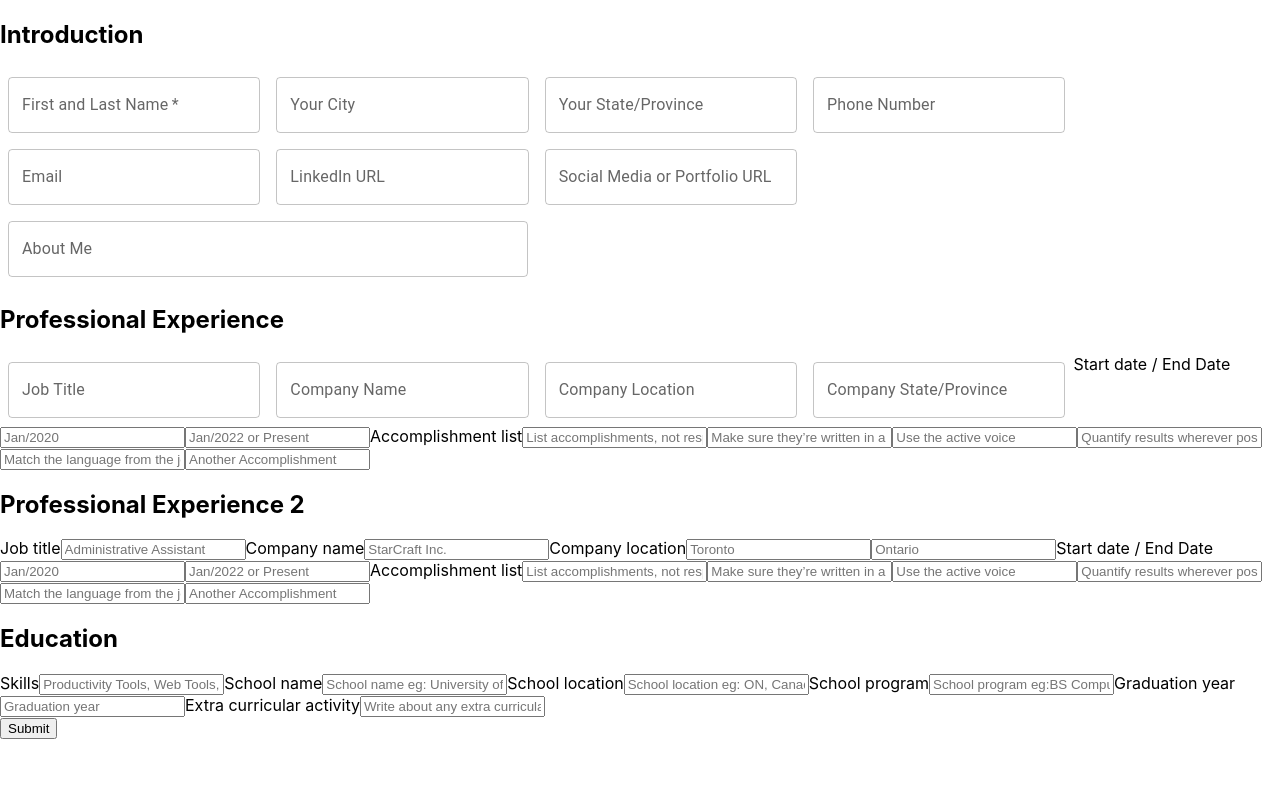
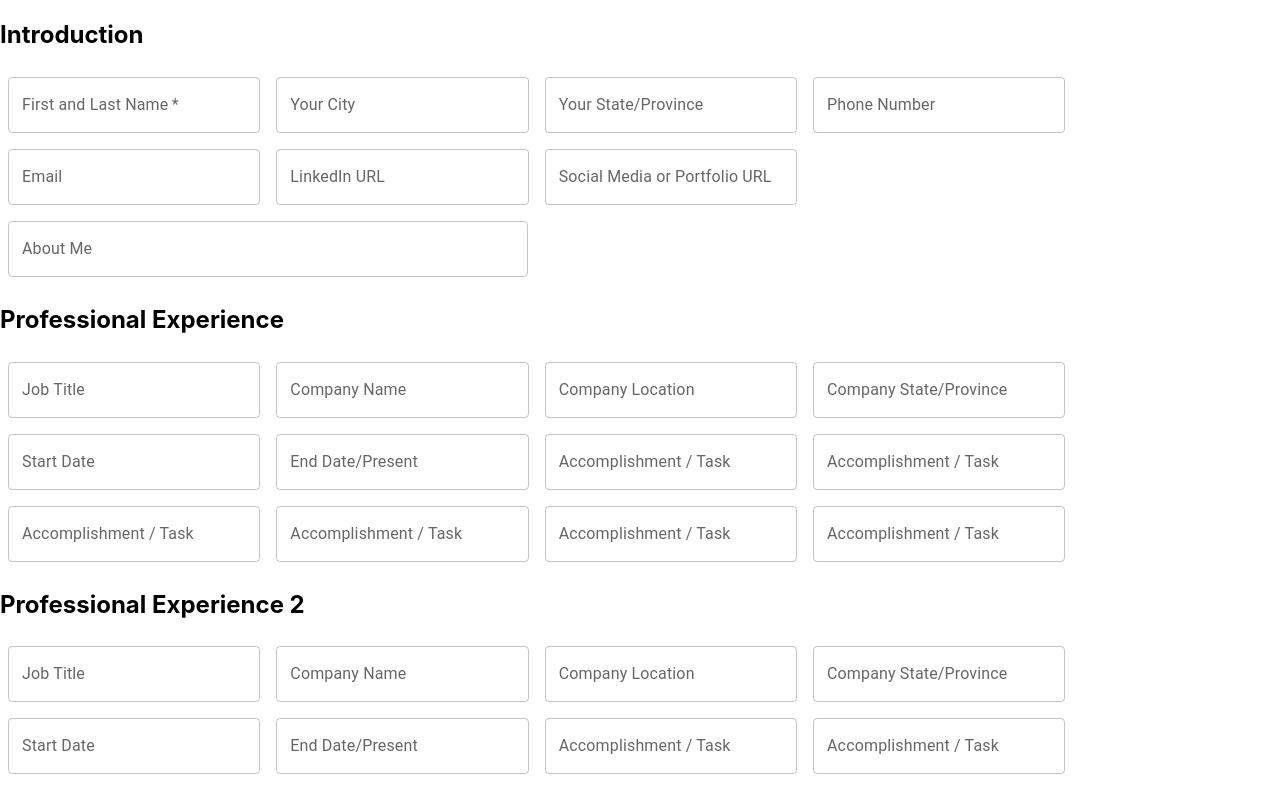
Before and after one commit to vcapella/resume2Pdf-generator, a React (Create React App) app in the folder client/: page / in a window 1280 px wide. Shown: the top 788 px of the page. Built offline with nearby package versions, Linux system fonts and the light colour scheme.

Commit message:
update form part3

```diff
--- a/client/package.json
+++ b/client/package.json
@@ -7,6 +7,7 @@
     "@emotion/react": "^11.10.0",
     "@emotion/styled": "^11.10.0",
     "@mui/material": "^5.10.1",
+    "@mui/x-date-pickers": "^5.0.14",
     "@testing-library/jest-dom": "^5.16.4",
     "@testing-library/react": "^13.3.0",
     "@testing-library/user-event": "^13.5.0",
--- a/client/src/ProfessionalExp1.jsx
+++ b/client/src/ProfessionalExp1.jsx
@@ -1,12 +1,6 @@
 import TextField from "@mui/material/TextField";
-// import * as React from 'react';
-// // import dayjs from 'dayjs';
-// import { AdapterDayjs } from '@mui/x-date-pickers/AdapterDayjs';
-// import { LocalizationProvider } from '@mui/x-date-pickers/LocalizationProvider';
-// import { DateTimePicker } from '@mui/x-date-pickers/DateTimePicker';
 
 export default function ProfessionalExp1 ({handleChange , titlePosition1, companyName1, cityCompany1, stateCompany1, startDate1, endDate1, listAccomp1A, listAccomp1B, listAccomp1C, listAccomp1D, listAccomp1E, listAccomp1F}) {
-
     return (
         <div>
 
@@ -50,78 +44,86 @@ export default function ProfessionalExp1 ({handleChange , titlePosition1, compan
             value={stateCompany1}
             />
 
-            <label>
-                Start date / End Date
-                <input
-                type="text"
-                placeholder="Jan/2020"
+            <TextField
+            id="startDate1"
+            label="Start Date"
+            placeholder="Jan/2022"
             name="startDate1"
+            inputProps={{ maxLength: 8 }}
             onChange={handleChange}
             value={startDate1}
             />
-                <input
-                type="text"
-                placeholder="Jan/2022 or Present"
+
+            <TextField
+            id="endDate1"
+            label="End Date/Present"
+            placeholder="Present"
             name="endDate1"
+            inputProps={{ maxLength: 8 }}
             onChange={handleChange}
             value={endDate1}
             />
-            </label>
 
-            {/* <LocalizationProvider dateAdapter={AdapterDayjs}>
-      <DateTimePicker
-        renderInput={(props) => <TextField {...props} />}
-        label="DateTimePicker"
-        value={startDate1}
-        onChange={handleChange}
-      />
-    </LocalizationProvider> */}
-
-            <label>
-                Accomplishment list
-                <input
-                type="text"
+            <TextField
+            id="listAccomp1A"
+            label="Accomplishment / Task"
             placeholder="List accomplishments, not responsibilities"
             name="listAccomp1A"
+            inputProps={{ maxLength: 120 }}
             onChange={handleChange}
             value={listAccomp1A}
             />
-                <input
-                type="text"
+
+            <TextField
+            id="listAccomp1B"
+            label="Accomplishment / Task"
             placeholder="Make sure they’re written in a consistent form"
             name="listAccomp1B"
+            inputProps={{ maxLength: 120 }}
             onChange={handleChange}
             value={listAccomp1B}
             />
-                <input
-                type="text"
+
+            <TextField
+            id="listAccomp1C"
+            label="Accomplishment / Task"
             placeholder="Use the active voice"
             name="listAccomp1C"
+            inputProps={{ maxLength: 120 }}
             onChange={handleChange}
             value={listAccomp1C}
             />
-                <input
-                type="text"
+
+            <TextField
+            id="listAccomp1D"
+            label="Accomplishment / Task"
             placeholder="Quantify results wherever possible"
             name="listAccomp1D"
+            inputProps={{ maxLength: 120 }}
             onChange={handleChange}
             value={listAccomp1D}
             />
-                <input
-                type="text"
+
+            <TextField
+            id="listAccomp1E"
+            label="Accomplishment / Task"
             placeholder="Match the language from the job description"
             name="listAccomp1E"
+            inputProps={{ maxLength: 120 }}
             onChange={handleChange}
             value={listAccomp1E}
             />
-                <input
-                type="text"
+
+            <TextField
+            id="listAccomp1F"
+            label="Accomplishment / Task"
             placeholder="Another Accomplishment"
             name="listAccomp1F"
+            inputProps={{ maxLength: 120 }}
             onChange={handleChange}
             value={listAccomp1F}
             />
-            </label>
+
         </div>
     )
 }
--- a/client/src/ProfessionalExp2.jsx
+++ b/client/src/ProfessionalExp2.jsx
@@ -1,112 +1,128 @@
-
-
+import TextField from "@mui/material/TextField";
 
 export default function ProfessionalExp2 ({handleChange, titlePosition2, companyName2, cityCompany2, stateCompany2, startDate2, endDate2, listAccomp2A, listAccomp2B, listAccomp2C, listAccomp2D, listAccomp2E, listAccomp2F}) {
     return (
         <div>
-            <label>
-                Job title
-                <input
-                type="text"
-                placeholder="Administrative Assistant"
+
+            <TextField
+            id="titlePosition2"
+            label="Job Title"
+            placeholder="Ninja Developer"
             name="titlePosition2"
+            inputProps={{ maxLength: 50 }}
             onChange={handleChange}
             value={titlePosition2}
             />
-            </label>
 
-            <label>
-                Company name
-                <input
-                type="text"
-                placeholder="StarCraft Inc."
+            <TextField
+            id="companyName2"
+            label="Company Name"
+            placeholder="Dev Warriors"
             name="companyName2"
+            inputProps={{ maxLength: 50 }}
             onChange={handleChange}
             value={companyName2}
             />
-            </label>
 
-            <label>
-                Company location
-                <input
-                type="text"
+            <TextField
+            id="cityCompany2"
+            label="Company Location"
             placeholder="Toronto"
             name="cityCompany2"
+            inputProps={{ maxLength: 25 }}
             onChange={handleChange}
             value={cityCompany2}
             />
-                <input
-                type="text"
-                placeholder="Ontario"
+
+            <TextField
+            id="stateCompany2"
+            label="Company State/Province"
+            placeholder="ON"
             name="stateCompany2"
+            inputProps={{ maxLength: 2 }}
             onChange={handleChange}
             value={stateCompany2}
             />
-            </label>
 
-            <label>
-                Start date / End Date
-                <input
-                type="text"
-                placeholder="Jan/2020"
+            <TextField
+            id="startDate2"
+            label="Start Date"
+            placeholder="Jan/2021"
             name="startDate2"
+            inputProps={{ maxLength: 8 }}
             onChange={handleChange}
             value={startDate2}
             />
-                <input
-                type="text"
-                placeholder="Jan/2022 or Present"
+
+            <TextField
+            id="endDate2"
+            label="End Date/Present"
+            placeholder="Dec/2021"
             name="endDate2"
+            inputProps={{ maxLength: 8 }}
             onChange={handleChange}
             value={endDate2}
             />
-            </label>
 
-            <label>
-                Accomplishment list
-                <input
-                type="text"
+            <TextField
+            id="listAccomp2A"
+            label="Accomplishment / Task"
             placeholder="List accomplishments, not responsibilities"
             name="listAccomp2A"
+            inputProps={{ maxLength: 120 }}
             onChange={handleChange}
             value={listAccomp2A}
             />
-                <input
-                type="text"
+
+            <TextField
+            id="listAccomp2B"
+            label="Accomplishment / Task"
             placeholder="Make sure they’re written in a consistent form"
             name="listAccomp2B"
+            inputProps={{ maxLength: 120 }}
             onChange={handleChange}
             value={listAccomp2B}
             />
-                <input
-                type="text"
+
+            <TextField
+            id="listAccomp2C"
+            label="Accomplishment / Task"
             placeholder="Use the active voice"
             name="listAccomp2C"
+            inputProps={{ maxLength: 120 }}
             onChange={handleChange}
             value={listAccomp2C}
             />
-                <input
-                type="text"
+
+            <TextField
+            id="listAccomp2D"
+            label="Accomplishment / Task"
             placeholder="Quantify results wherever possible"
             name="listAccomp2D"
+            inputProps={{ maxLength: 120 }}
             onChange={handleChange}
             value={listAccomp2D}
             />
-                <input
-                type="text"
+
+            <TextField
+            id="listAccomp2E"
+            label="Accomplishment / Task"
             placeholder="Match the language from the job description"
             name="listAccomp2E"
+            inputProps={{ maxLength: 120 }}
             onChange={handleChange}
             value={listAccomp2E}
             />
-                <input
-                type="text"
+
+            <TextField
+            id="listAccomp2F"
+            label="Accomplishment / Task"
             placeholder="Another Accomplishment"
             name="listAccomp2F"
+            inputProps={{ maxLength: 120 }}
             onChange={handleChange}
             value={listAccomp2F}
             />
-            </label>
 
         </div>
     )
```
Also changed, not shown: 2 other files (tests, documents, lock files or other folders). Lines whose indentation alone changed are shown as unchanged.
